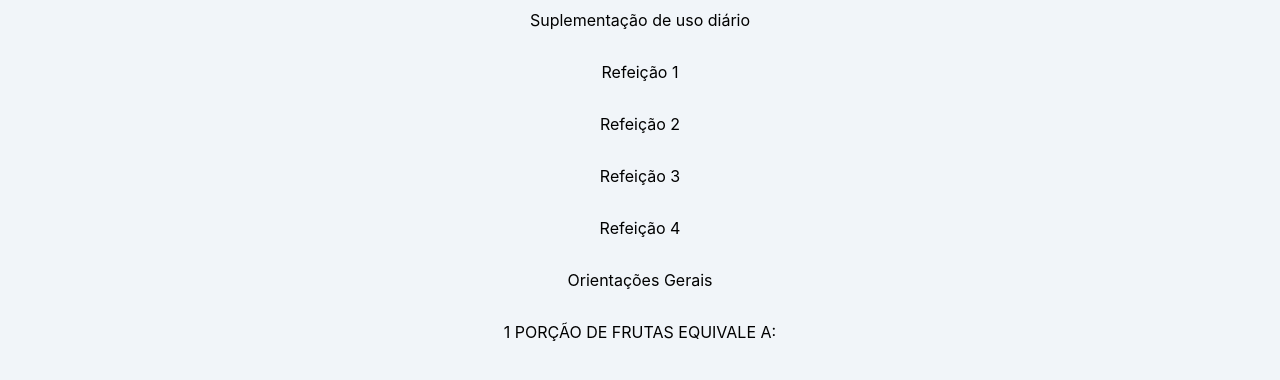
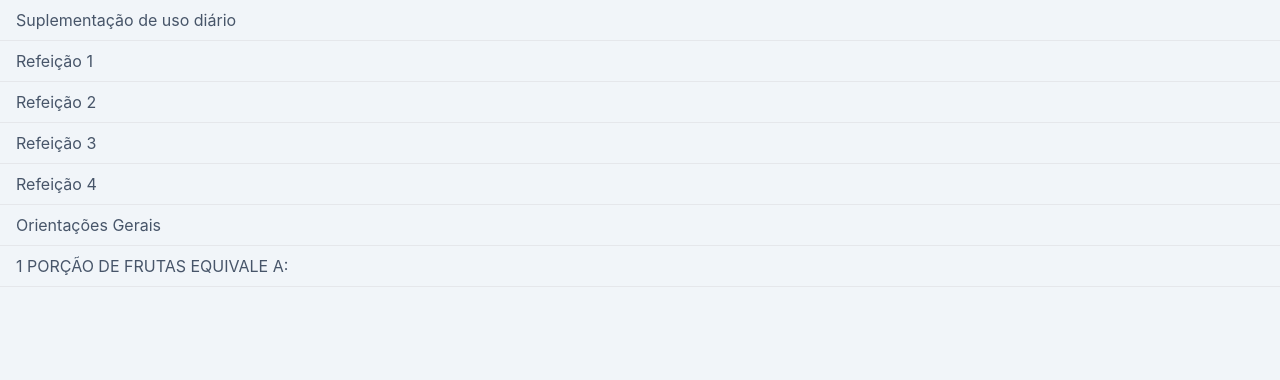
Before and after one commit to gabrieldocoutos/papaya, a Next.js app: page / in a window 1280 px wide. Shown: the top 380 px of the page. Built offline with nearby package versions, Linux system fonts and the light colour scheme.

Commit message:
improve dropdown

```diff
--- a/pages/_document.tsx
+++ b/pages/_document.tsx
@@ -4,7 +4,7 @@ export default function Document() {
     return (
         <Html>
             <Head />
-            <body className="bg-slate-100">
+            <body className="bg-slate-100 text-slate-600">
                 <Main />
                 <NextScript />
             </body>
--- a/src/dropdown.tsx
+++ b/src/dropdown.tsx
@@ -1,5 +1,5 @@
 import classNames from "classnames";
-import { Children, ReactElement, ReactNode, useState } from "react";
+import { ReactNode, useState } from "react";
 
 interface DropdownProps {
     children: ReactNode;
@@ -10,8 +10,13 @@ function Dropdown({ children, title }: DropdownProps) {
     const [open, setOpen] = useState(false);
 
     return (
-        <div className="flex flex-col items-center mb-3 w-full p-2">
-            <p className="text-left" onClick={() => setOpen(!open)}>
+        <div
+            className={classNames(
+                "flex flex-col items-start w-full px-2 mx-2 border-b",
+                { ["bg-slate-200"]: open, ["bg-slate-100"]: !open }
+            )}
+        >
+            <p className="text-left p-2 w-full" onClick={() => setOpen(!open)}>
                 {title}
             </p>
             <div
```
